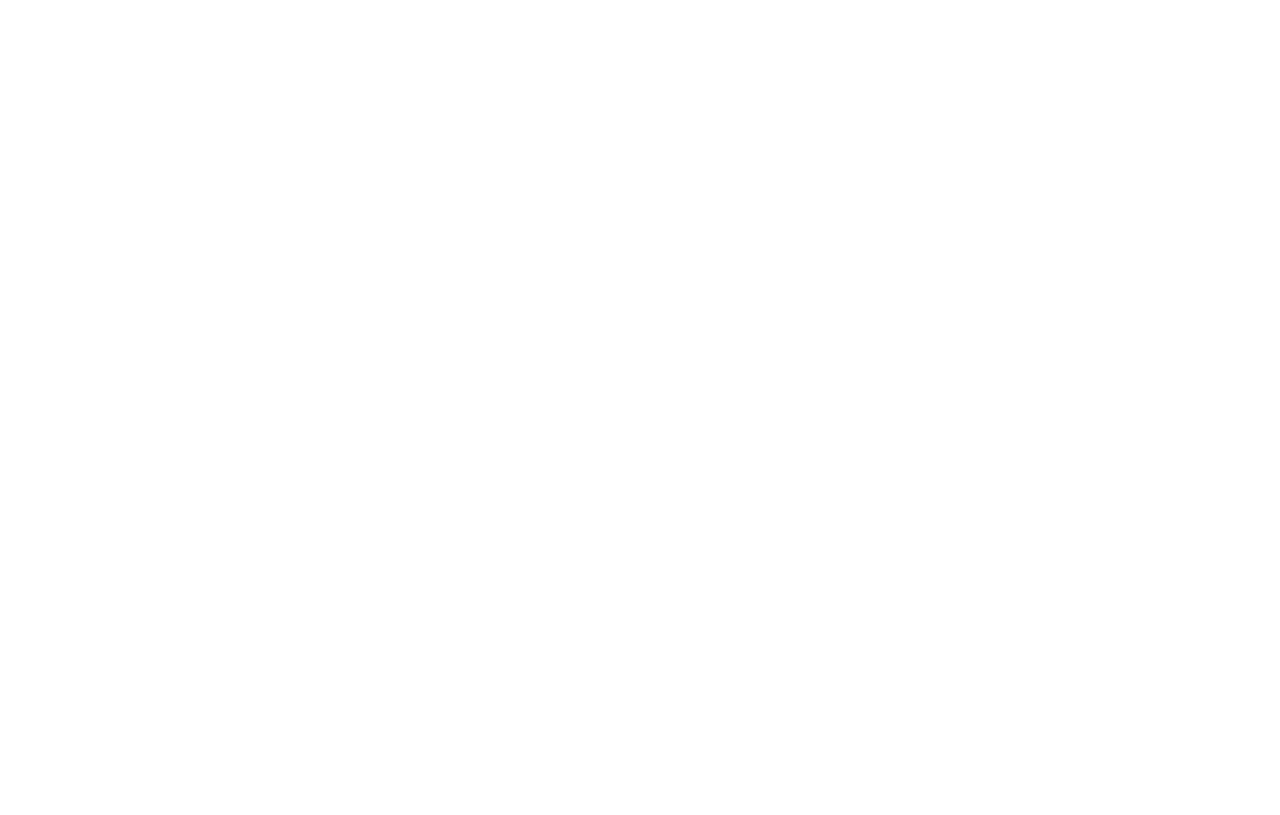
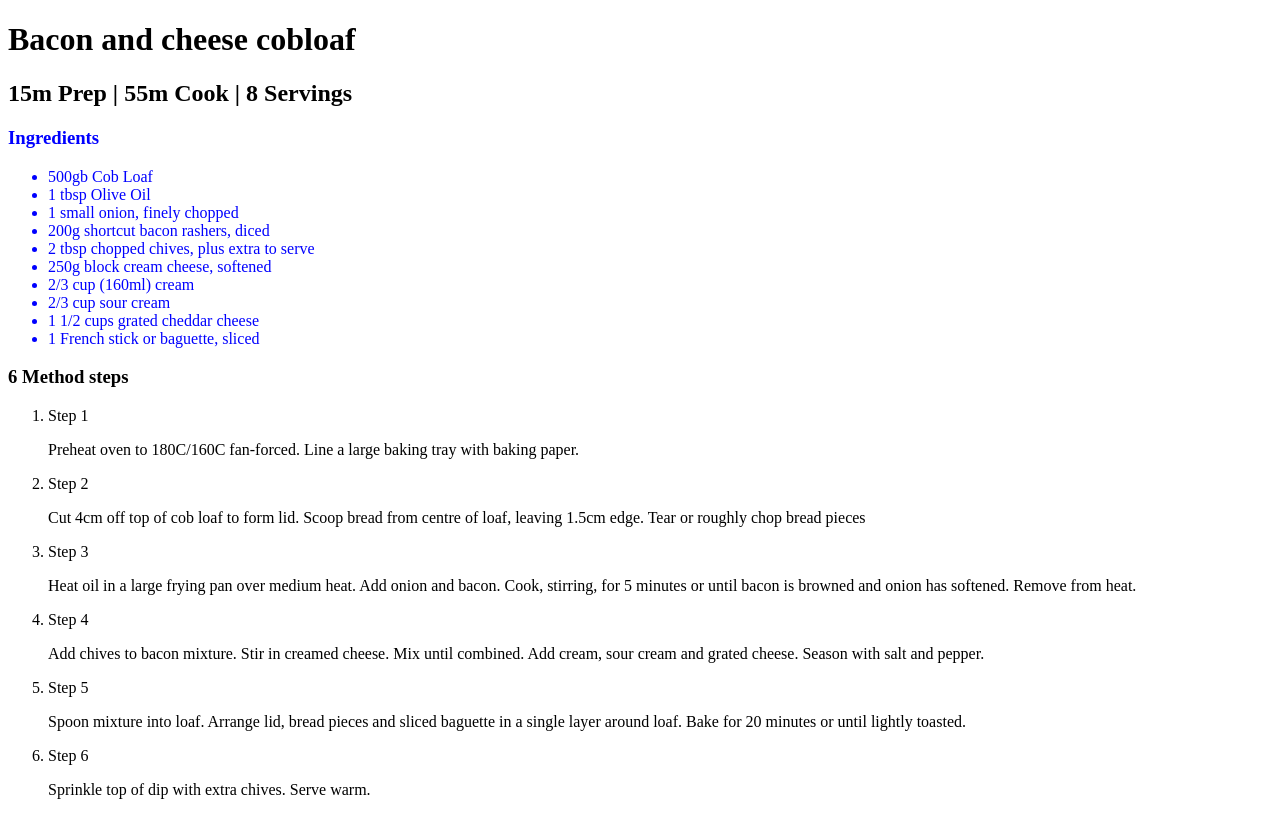
Before and after one commit to JoeBulley/RecipeTask, a plain HTML site: page index.html in a window 1280 px wide. Drawn offline with Linux system fonts and the light colour scheme.

Commit message:
Recipe and stylesheet

```diff
--- /dev/null
+++ b/index.css
@@ -0,0 +1,3 @@
+.Ingredientbox {
+    color: blue;
+}
--- a/index.html
+++ b/index.html
@@ -4,10 +4,43 @@
     <meta charset="UTF-8">
     <meta http-equiv="X-UA-Compatible" content="IE=edge">
     <meta name="viewport" content="width=device-width, initial-scale=1.0">
-    <title>Document</title>
+    <link rel="stylesheet" href="index.css" />
+    <title>Bacon and cheese cobloaf</title>
 </head>
 <body>
-    <h1></h1>
+    <h1>Bacon and cheese cobloaf</h1>
+    <h2>15m Prep | 55m Cook | 8 Servings</h2>
+    <div class="Ingredientbox">
+    <h3>Ingredients</h3>
+    <ul>
+        <li>500gb Cob Loaf</li>
+        <li>1 tbsp Olive Oil</li>
+        <li>1 small onion, finely chopped</li>
+        <li>200g shortcut bacon rashers, diced</li>
+        <li>2 tbsp chopped chives, plus extra to serve</li>
+        <li>250g block cream cheese, softened</li>
+        <li>2/3 cup (160ml) cream</li>
+        <li>2/3 cup sour cream</li>
+        <li>1 1/2 cups grated cheddar cheese</li>
+        <li>1 French stick or baguette, sliced</li>
+    </ul>
+    </div>
+    <h3>6 Method steps</h3>
+    <ol>
+        <li>Step 1</li>
+        <p>Preheat oven to 180C/160C fan-forced. Line a large baking tray with baking paper.</p>
+        <li>Step 2</li>
+        <p>Cut 4cm off top of cob loaf to form lid. Scoop bread from centre of loaf, leaving 1.5cm edge. Tear or roughly chop bread pieces</p>
+        <li>Step 3</li>
+        <p>Heat oil in a large frying pan over medium heat. Add onion and bacon. Cook, stirring, for 5 minutes or until bacon is browned and onion has softened. Remove from heat.</p>
+        <li>Step 4</li>
+        <p>Add chives to bacon mixture. Stir in creamed cheese. Mix until combined. Add cream, sour cream and grated cheese. Season with salt and pepper.</p>
+        <li>Step 5</li>
+        <p>Spoon mixture into loaf. Arrange lid, bread pieces and sliced baguette in a single layer around loaf. Bake for 20 minutes or until lightly toasted.</p>
+        <li>Step 6</li>
+        <p>Sprinkle top of dip with extra chives. Serve warm.</p>
+    </ol>
+
 
 </body>
 </html>
```
